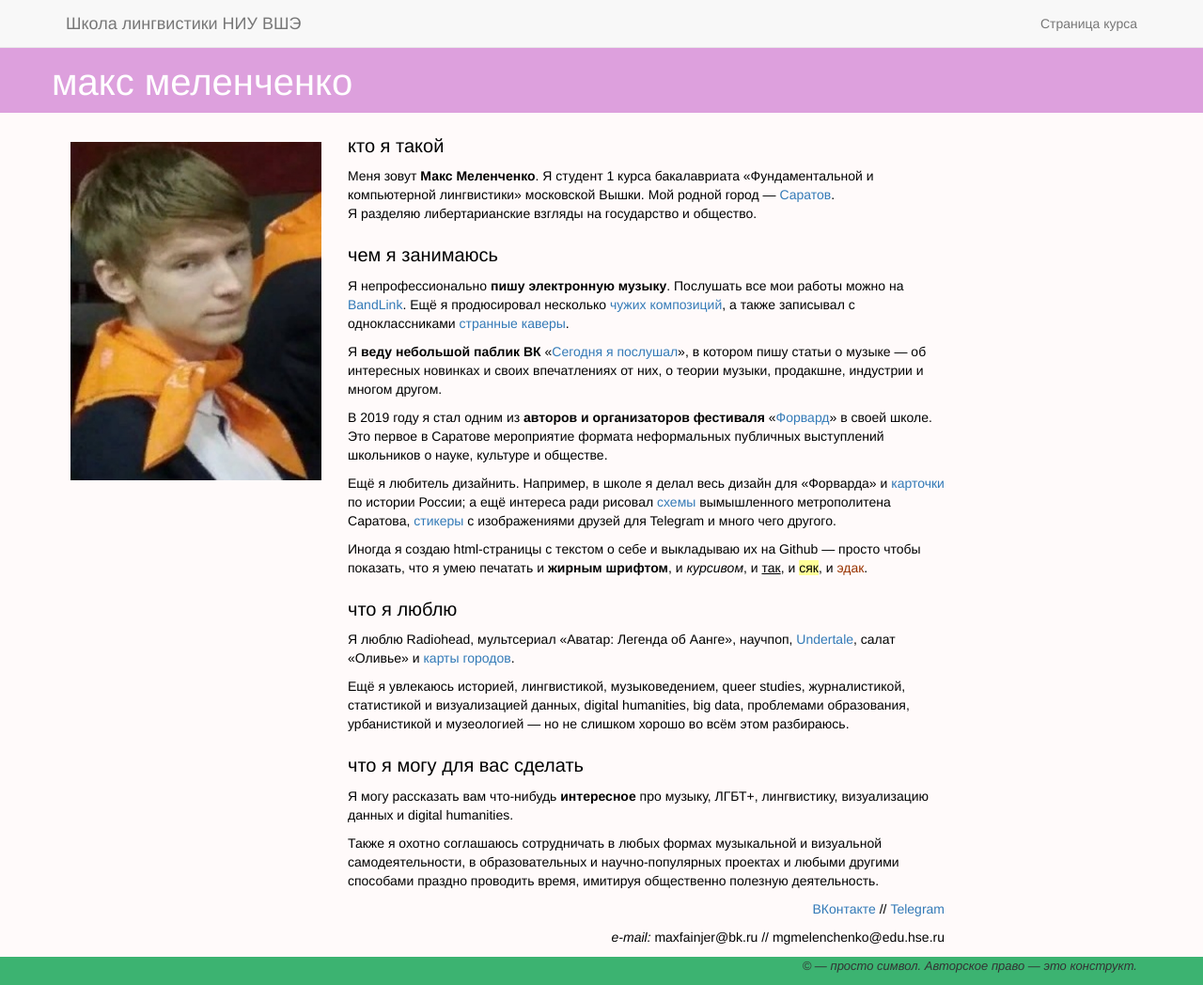
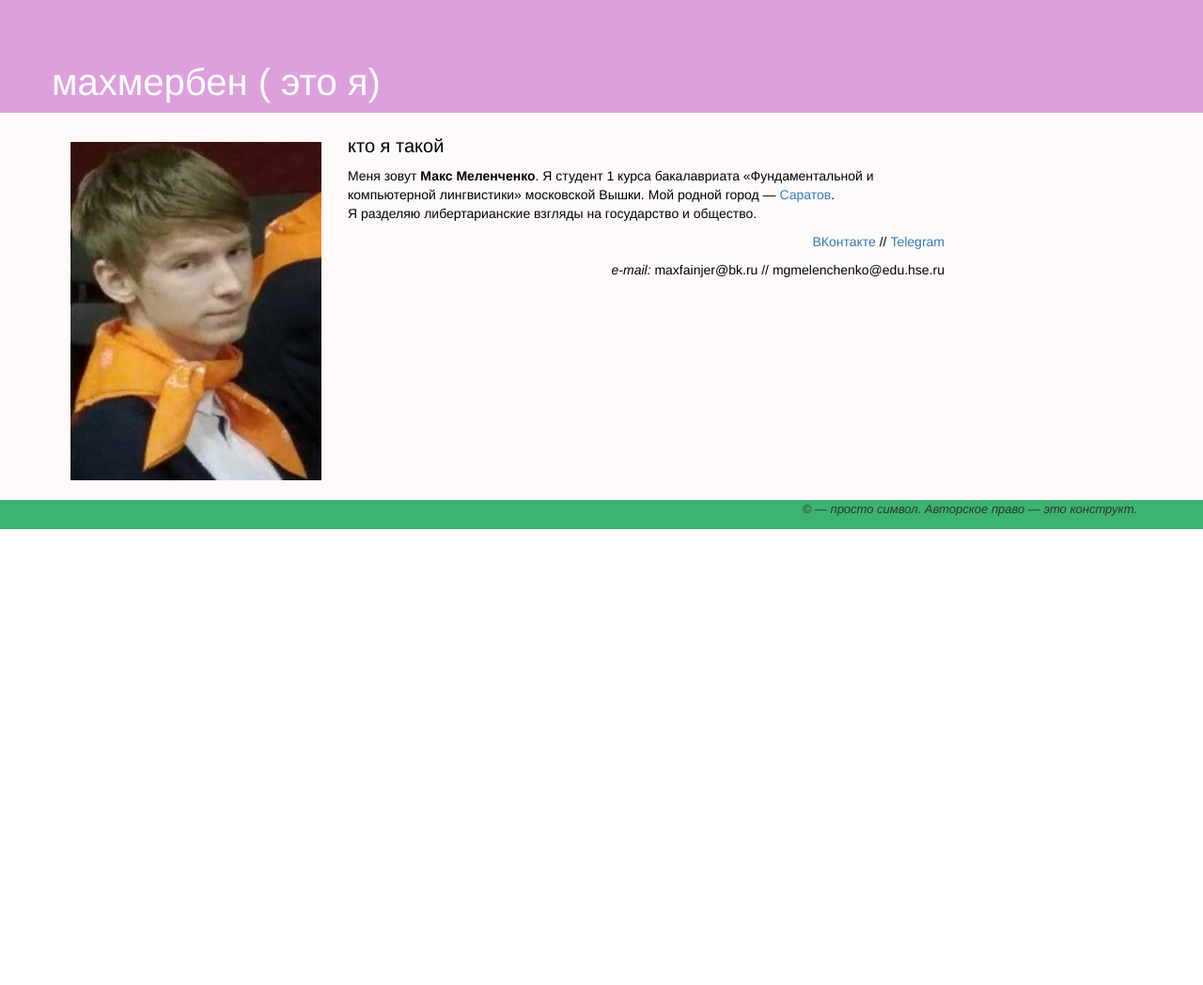
Before and after one commit to maxmerben/maxmerben.github.io, a plain HTML site: page index.html in a window 1280 px wide. Shown: the whole page at 94% size. After the commit the page ends 800 px from the top, so only its background shows below. Drawn offline with nearby package versions, Linux system fonts and the light colour scheme.

Commit message:
Update index.html

```diff
--- a/index.html
+++ b/index.html
@@ -2,59 +2,30 @@
 
 <html>
 	<head>
-		<title>Макс Меленченко</title>
+		<title>Макс</title>
 	 	<meta name="viewport" content="width=device-width, initial-scale=1.0">
 		<meta charset="utf-8">
-		<meta name="description" content="Личная страница и контакты">
+		<meta name="description" content="Строница">
 		<!-- Bootstrap Core CSS -->
     	<link href="https://maxcdn.bootstrapcdn.com/bootstrap/3.3.7/css/bootstrap.min.css" rel="stylesheet" media="screen">
 	</head>
 	<body>
-		<nav id="mainNav" class="navbar navbar-default navbar-fixed-top navbar-custom">
-			<div class="container">
-				<div class="navbar-header">
-					<a href="https://ling.hse.ru/" class="navbar-brand">Школа лингвистики НИУ ВШЭ</a>
-				</div>
-				<nav class="collapse navbar-collapse" id="bs-navbar">
-					<ul class="nav navbar-nav navbar-right">
-						<li> <a href="https://olesar.github.io/lingdata/">Страница курса</a> </li>
-					</ul>
-				</nav>
-			</div>
-		</nav><header style="background-color: plum; padding: 1px 25px 1px 25px;">
+		</nav><header style="background-color: plum; padding: 1px 1px 1px 1px;">
 		<div class="container">
 			<div class="row">
 				<div>
-					<h2 style="text-align: left;"><span style="color: white; font-family: Helvetica; font-size: 40px;"><br> макс меленченко</span></h2>
+					<h2 style="text-align: left;"><span style="color: white; font-family: Helvetica; font-size: 40px;"><br> маxмeрбен ( это я)</span></h2>
 				</div>
 			</div>
 		</div>
 		</header>
 			<section id="portfolio" style="background-color: snow; padding: 1px 25px 1px 25px;">
 				<div class="container">
-					<div class="col-md-3"><a href="photo.jpg"><img style="height: 360px; margin: 30px 20px 20px -10px;" src="photo.jpg" alt="" /></a></div>
+					<div class="col-md-3"><a href="photo.jpeg"><img style="height: 360px; margin: 30px 20px 20px -10px;" src="photo.jpg" alt="" /></a></div>
 					<div class="col-md-7">
 						<article>
 							<h3><span style="color: black; font-family: Helvetica; font-size: 20px;">кто я такой</span></h3>
 							<p><span style="color: black; font-family: Helvetica; font-size: 14px;">Меня зовут <strong>Макс Меленченко</strong>. Я студент 1 курса бакалавриата &laquo;Фундаментальной и компьютерной лингвистики&raquo; московской Вышки. Мой родной город &mdash; <a href="https://vk.com/wall170083810_22157">Саратов</a>.<br />Я разделяю либертарианские взгляды на государство и общество.</span></p>
-						</article>
-						<article>
-							<h3><span style="color: black; font-family: Helvetica; font-size: 20px;">чем я занимаюсь</span></h3>
-							<p><span style="color: black; font-family: Helvetica; font-size: 14px;">Я непрофессионально <strong>пишу электронную музыку</strong>. Послушать все мои работы можно на <a title="Dr. Holsow на BandLink" href="https://band.link/drholsow">BandLink</a>. Ещё я продюсировал несколько <a href="https://vk.com/wall-173810273_18">чужих композиций</a>, а также записывал с одноклассниками <a href="https://www.youtube.com/watch?v=8vxnA6Hx9kU">странные каверы</a>.</span></p>
-							<p><span style="color: black; font-family: Helvetica; font-size: 14px;">Я <strong>веду небольшой паблик ВК</strong> &laquo;<a href="https://vk.com/tdyilstnd">Сегодня я послушал</a>&raquo;, в котором пишу статьи о музыке &mdash; об интересных новинках и своих впечатлениях от них, о теории музыки, продакшне, индустрии и многом другом.</span></p>
-							<p><span style="color: black; font-family: Helvetica; font-size: 14px;">В 2019 году я стал одним из <strong>авторов и организаторов фестиваля</strong> &laquo;<a href="https://vk.com/gym1forward">Форвард</a>&raquo; в своей школе. Это первое в Саратове мероприятие формата неформальных публичных выступлений школьников о науке, культуре и обществе.</span></p>
-							<p><span style="color: black; font-family: Helvetica; font-size: 14px;">Ещё я любитель дизайнить. Например, в школе я делал весь дизайн для &laquo;Форварда&raquo; и <a href="https://vk.com/page-65156744_54010815">карточки</a> по истории России; а ещё интереса&nbsp;ради рисовал <a href="https://vk.com/wall170083810_22161">схемы</a> вымышленного метрополитена Саратова, <a href="https://vk.com/wall170083810_22028">стикеры</a> с изображениями друзей для Telegram и много чего другого.</span></p>
-							<p><span style="color: black; font-family: Helvetica; font-size: 14px;">Иногда я создаю html-страницы с текстом о себе и выкладываю их на Github &mdash; просто чтобы показать, что я умею печатать и <strong>жирным шрифтом</strong>, и <em>курсивом</em>, и <span style="text-decoration: underline;">так</span>, и <span style="background-color: #ffff99;">сяк</span>, и <span style="color: #993300;">эдак</span>.</span></p>
-						</article>
-						<article>
-							<h3><span style="color: black; font-family: Helvetica; font-size: 20px;">что я люблю</span></h3>
-							<p><span style="color: black; font-family: Helvetica; font-size: 14px;">Я люблю Radiohead, мультсериал &laquo;Аватар: Легенда об Аанге&raquo;, научпоп,&nbsp;<a href="https://tjournal.ru/flood/99898-pochemu-undertale-obrazec-dlya-detskoy-skazki-21-veka">Undertale</a>, салат &laquo;Оливье&raquo; и <a href="https://vk.com/wall-36731390_22494">карты городов</a>.</span></p>
-							<p><span style="color: black; font-family: Helvetica; font-size: 14px;">Ещё я увлекаюсь историей, лингвистикой, музыковедением, queer studies, журналистикой, статистикой и визуализацией данных, digital humanities, big data, проблемами образования, урбанистикой и музеологией &mdash; но не слишком хорошо во всём этом разбираюсь.</span></p>
-						</article>
-						<article>
-							<h3><span style="color: black; font-family: Helvetica; font-size: 20px;">что я могу для вас сделать</span></h3>
-							<p><span style="color: black; font-family: Helvetica; font-size: 14px;">Я могу рассказать вам что-нибудь <strong>интересное</strong> про музыку, ЛГБТ+, лингвистику, визуализацию данных и digital humanities.</span></p>
-							<p><span style="color: black; font-family: Helvetica; font-size: 14px;">Также я охотно соглашаюсь сотрудничать в любых формах музыкальной и визуальной самодеятельности, в образовательных и научно-популярных проектах и любыми другими способами праздно проводить время, имитируя общественно полезную деятельность.</span></p>
 						</article>
 						<article>
 							<p style="text-align: right;"><span style="font-size: 14px;"><span style="color: black; font-family: Helvetica;"><a title="ВКонтакте" href="https://vk.com/maxmerben">ВКонтакте</a> // <a title="Telegram" href="https://t.me/DrHolsow">Telegram</a></span></span></p>
```
